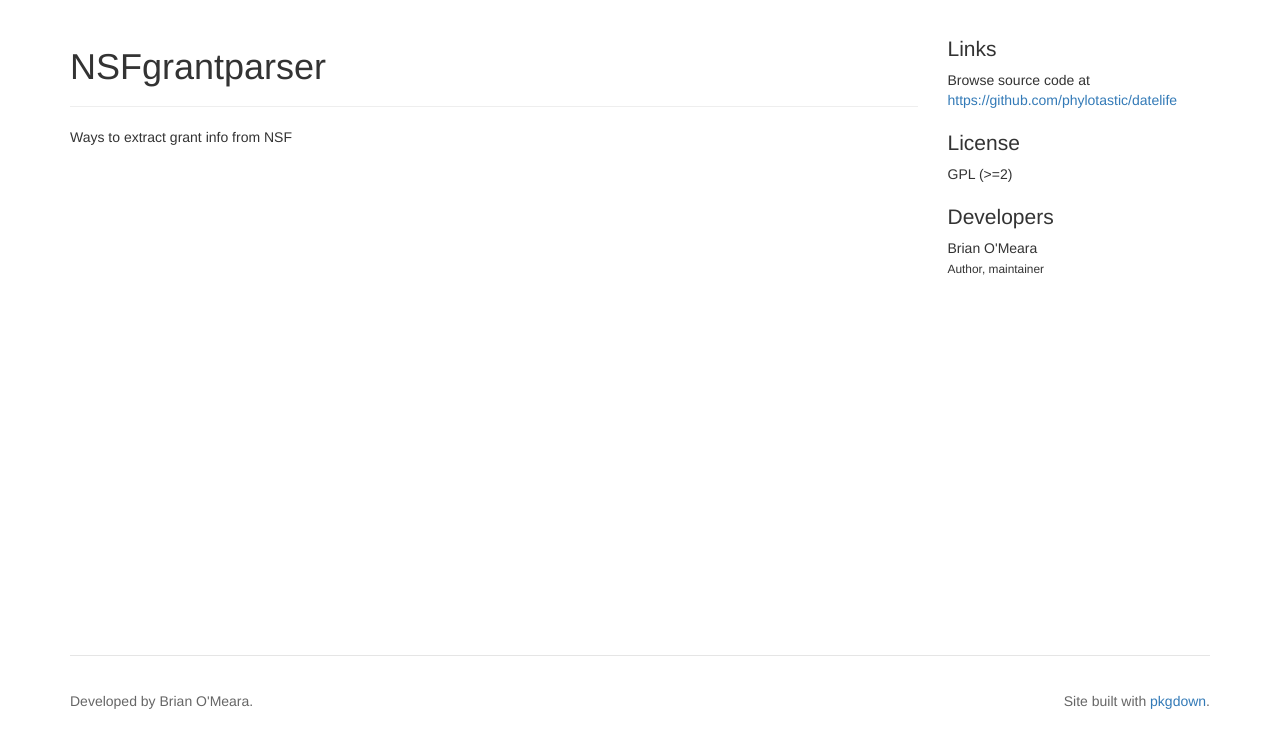
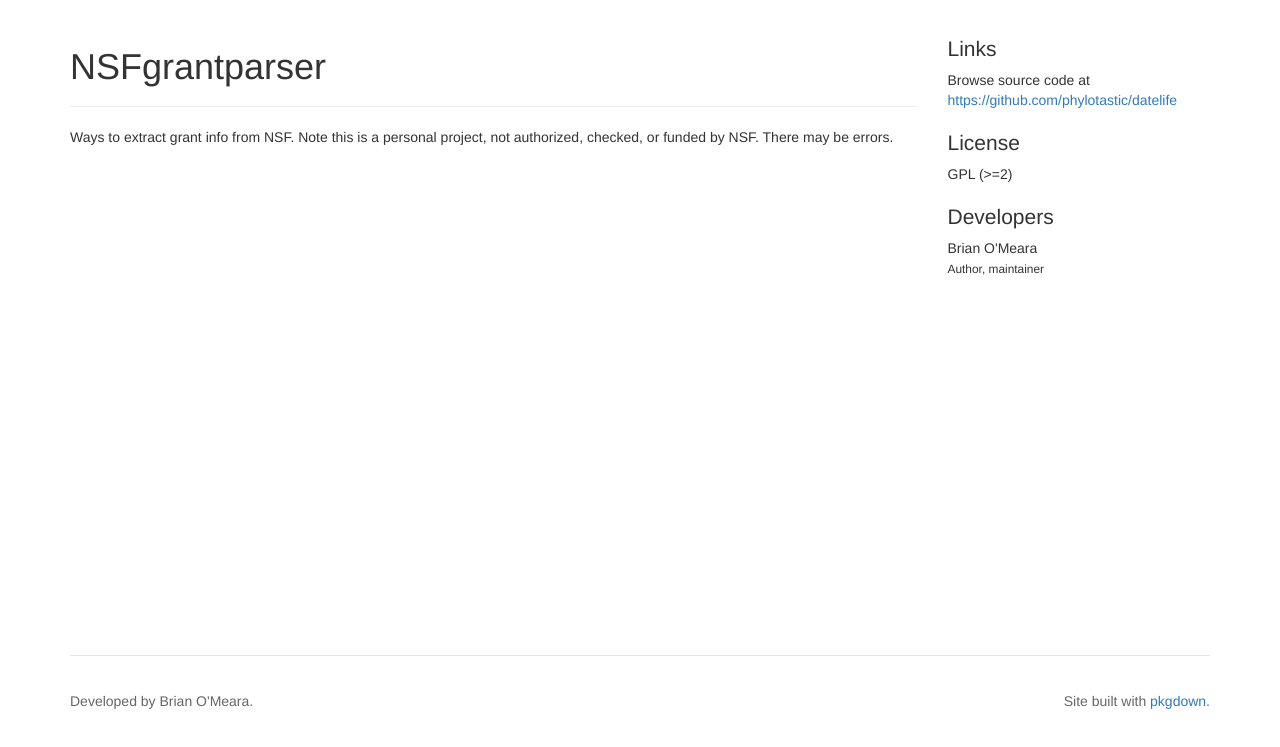
Before and after one commit to bomeara/NSFgrantparser, a plain HTML site: page docs/index.html in a window 1280 px wide. Shown: the part 53-800 px from the top of the page. Drawn offline with nearby package versions, Linux system fonts and the light colour scheme; some packages are replaced by stand-ins of ours.

Commit message:
updated readme

```diff
--- a/docs/index.html
+++ b/docs/index.html
@@ -53,7 +53,7 @@
     <div id="nsfgrantparser" class="section level1">
 <div class="page-header"><h1 class="hasAnchor">
 <a href="#nsfgrantparser" class="anchor"></a>NSFgrantparser</h1></div>
-<p>Ways to extract grant info from NSF</p>
+<p>Ways to extract grant info from NSF. Note this is a personal project, not authorized, checked, or funded by NSF. There may be errors.</p>
 </div>
   </div>
 
```
Also changed, not shown: 1 other file.
